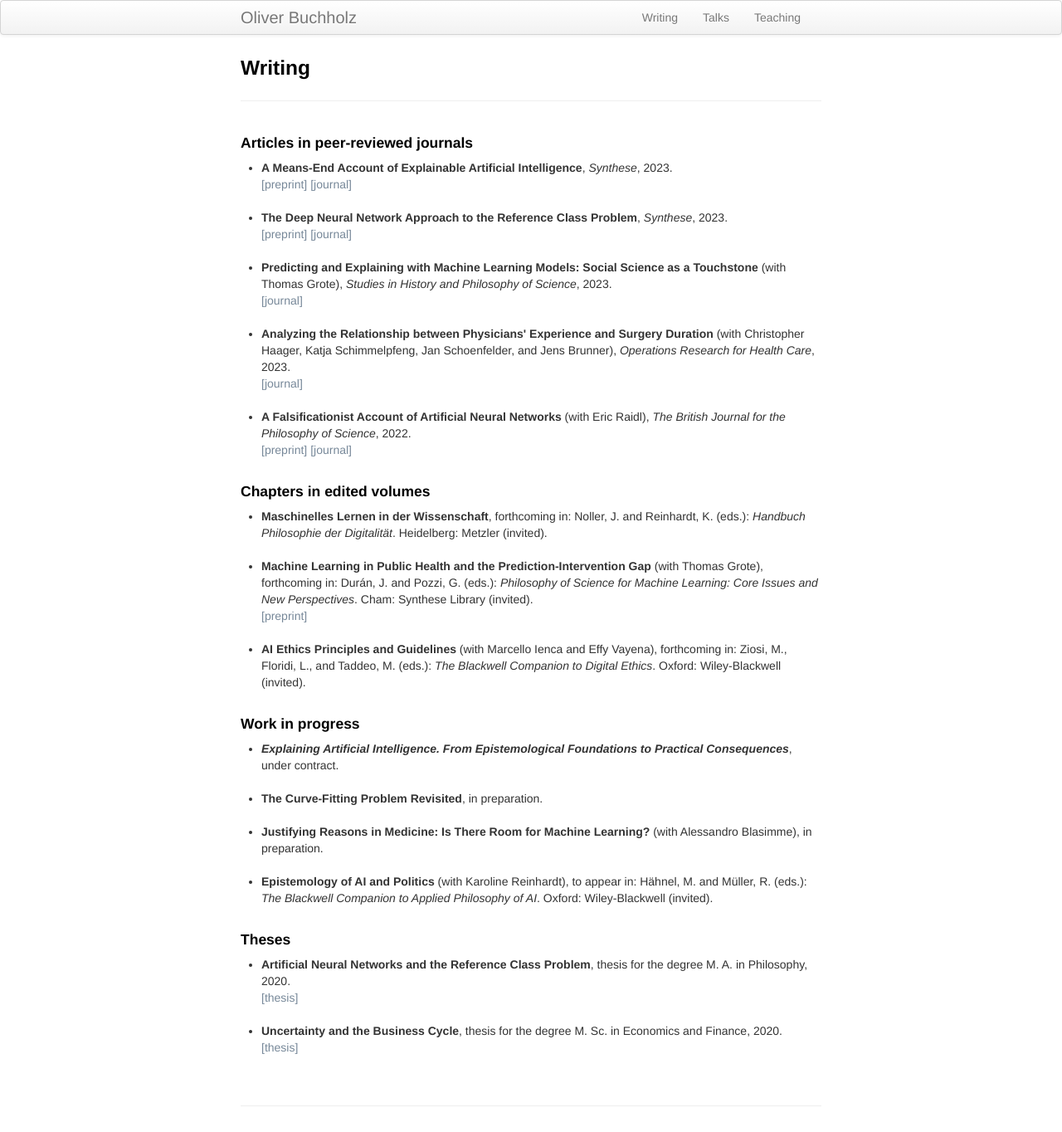
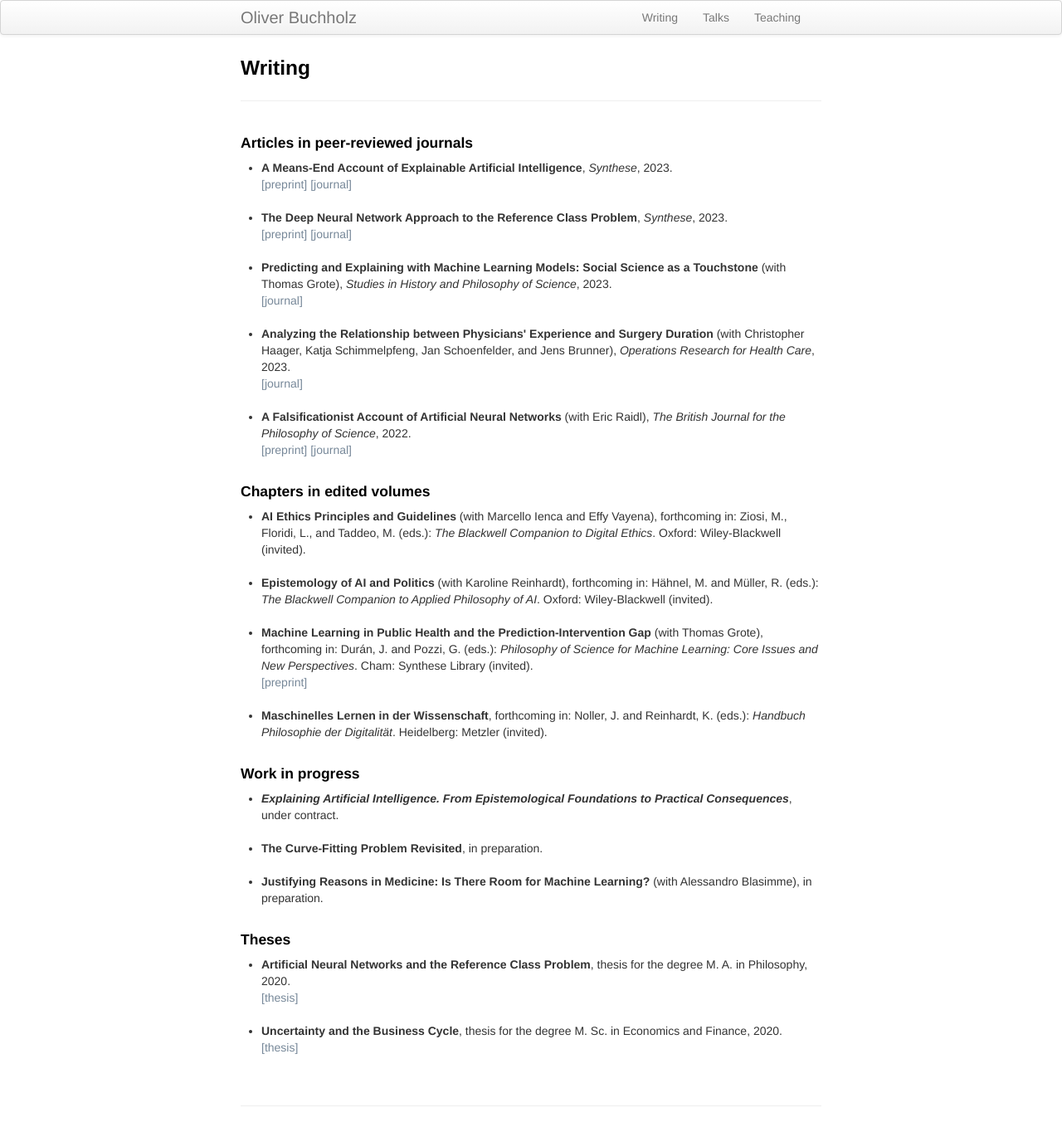
Before and after one commit to oliverbuchholz/oliverbuchholz.github.io, a Jekyll site: the page built from pages/writing.md, in a window 1280 px wide. Shown: the whole page at 83% size. Built offline with Jekyll 4.4.1, drawn with Linux system fonts in a browser that asks for light colours; part of the change alters nothing that is shown.

Commit message:
Update writing.md

```diff
--- a/pages/writing.md
+++ b/pages/writing.md
@@ -28,15 +28,19 @@ description: Oliver Buchholz | Writing
 
 <ul>
 <li>
-<b>Maschinelles Lernen in der Wissenschaft</b>, forthcoming in: Noller, J. and
-Reinhardt, K. (eds.): <i>Handbuch Philosophie der Digitalit&auml;t</i>. Heidelberg: Metzler (invited).<br><br>
+<b>AI Ethics Principles and Guidelines</b> (with Marcello Ienca and Effy Vayena), forthcoming in: Ziosi, M., Floridi, L., and Taddeo, M. (eds.): <i>The Blackwell Companion to Digital Ethics</i>. Oxford: Wiley-Blackwell (invited).<br><br>
+</li>
+
+<li>
+<b>Epistemology of AI and Politics</b> (with Karoline Reinhardt), forthcoming in: H&auml;hnel, M. and M&uuml;ller, R. (eds.): <i>The Blackwell Companion to Applied Philosophy of AI</i>. Oxford: Wiley-Blackwell (invited).<br><br>
 </li>
 
 <li><b>Machine Learning in Public Health and the Prediction-Intervention Gap</b> (with Thomas Grote), forthcoming in: Dur&aacute;n, J. and Pozzi, G. (eds.): <i>Philosophy of Science for Machine Learning: Core Issues and New Perspectives</i>. Cham: Synthese Library (invited).<br><a href= "https://philsci-archive.pitt.edu/23207/" target= "_blank">[preprint]</a><br><br>
 </li>
 
 <li>
-<b>AI Ethics Principles and Guidelines</b> (with Marcello Ienca and Effy Vayena), forthcoming in: Ziosi, M., Floridi, L., and Taddeo, M. (eds.): <i>The Blackwell Companion to Digital Ethics</i>. Oxford: Wiley-Blackwell (invited).<br><br>
+<b>Maschinelles Lernen in der Wissenschaft</b>, forthcoming in: Noller, J. and
+Reinhardt, K. (eds.): <i>Handbuch Philosophie der Digitalit&auml;t</i>. Heidelberg: Metzler (invited).<br><br>
 </li>
 </ul>
 
@@ -50,10 +54,6 @@ Reinhardt, K. (eds.): <i>Handbuch Philosophie der Digitalit&auml;t</i>. Heidelbe
 </li>
 
 <li><b>Justifying Reasons in Medicine: Is There Room for Machine Learning?</b> (with Alessandro Blasimme), in preparation.<br><br>
-</li>
-
-<li>
-<b>Epistemology of AI and Politics</b> (with Karoline Reinhardt), to appear in: H&auml;hnel, M. and M&uuml;ller, R. (eds.): <i>The Blackwell Companion to Applied Philosophy of AI</i>. Oxford: Wiley-Blackwell (invited).<br><br>
 </li>
 </ul>
 
```
